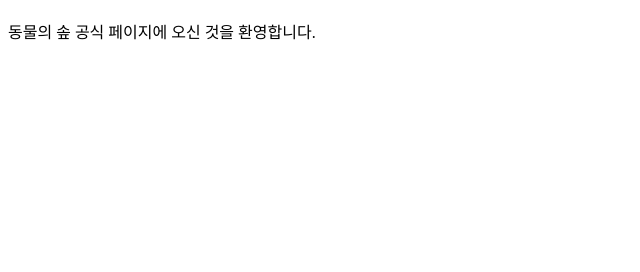
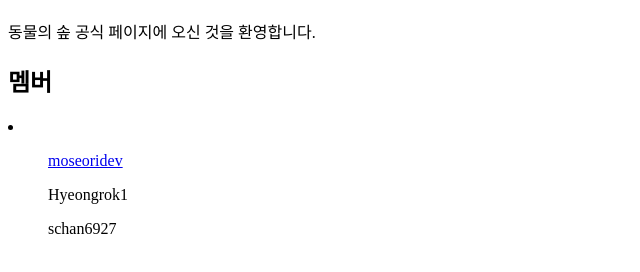
Before and after one commit to SKKU-SW-CROSSING/homepage, a plain HTML site: page index.html in a window 1280 px wide. Shown: the part 70-342 px from the top of the page, without its empty margins (0-640 px from the left). Drawn offline with Linux system fonts and the light colour scheme.

Commit message:
Resolve #2 - add  members page

```diff
--- a/index.html
+++ b/index.html
@@ -9,5 +9,17 @@
   <body>
     <h1>동물의 솦</h1>
     <p>동물의 솦 공식 페이지에 오신 것을 환영합니다.</p>
+    <h2>멤버</h2>
+    <li>
+      <ul>
+        <a href="/members/moseoridev">moseoridev</a>
+      </ul>
+      <ul>
+        Hyeongrok1
+      </ul>
+      <ul>
+        schan6927
+      </ul>
+    </li>
   </body>
 </html>
```
Also changed, not shown: members/moseoridev/index.html (added, +15 -0 lines), 1 other file.
